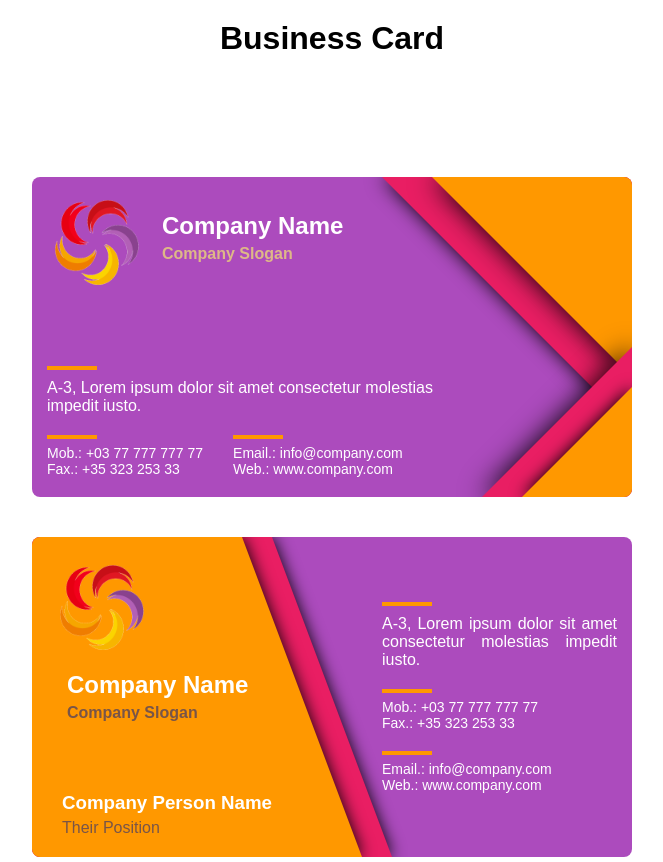
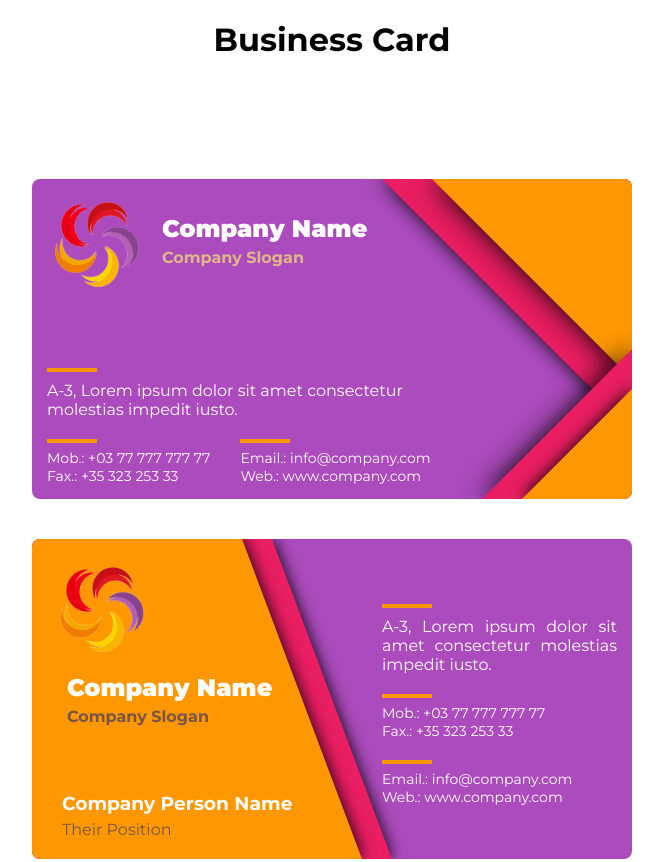
Before and after one commit to komelabbbas/Business-Card, a website: page index.html in a window 1280 px wide. Shown: the top 862 px of the page, without its empty margins (308-971 px from the left). Drawn offline with Linux system fonts and the light colour scheme.

Commit message:
uncomment font url

```diff
--- a/index.html
+++ b/index.html
@@ -7,10 +7,10 @@
     <title>Card UI</title>
 
      <!-- fontawesome Icon -->
-     <!-- <link rel="stylesheet" href="https://use.fontawesome.com/releases/v5.8.1/css/all.css" integrity="sha384-50oBUHEmvpQ+1lW4y57PTFmhCaXp0ML5d60M1M7uH2+nqUivzIebhndOJK28anvf" crossorigin="anonymous"> -->
+     <link rel="stylesheet" href="https://use.fontawesome.com/releases/v5.8.1/css/all.css" integrity="sha384-50oBUHEmvpQ+1lW4y57PTFmhCaXp0ML5d60M1M7uH2+nqUivzIebhndOJK28anvf" crossorigin="anonymous">
 
      <!-- Font family -->
-     <!-- <link href="https://fonts.googleapis.com/css?family=Montserrat:100,100i,200,200i,300,300i,400,400i,500,500i,600,600i,700,700i,800,800i,900,900i" rel="stylesheet"> -->
+     <link href="https://fonts.googleapis.com/css?family=Montserrat:100,100i,200,200i,300,300i,400,400i,500,500i,600,600i,700,700i,800,800i,900,900i" rel="stylesheet">
 
     <!-- Card css -->
     <link rel="stylesheet" href="css/card.css">
```
